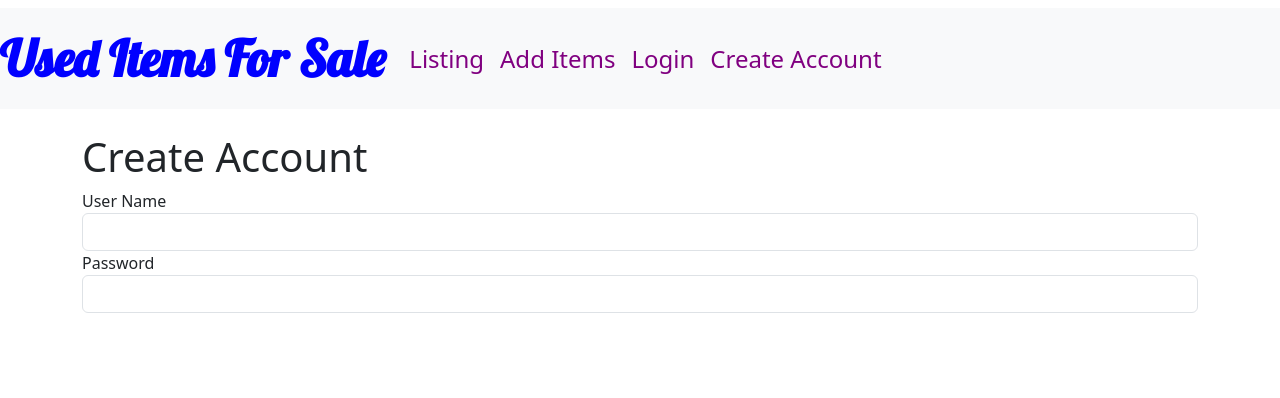
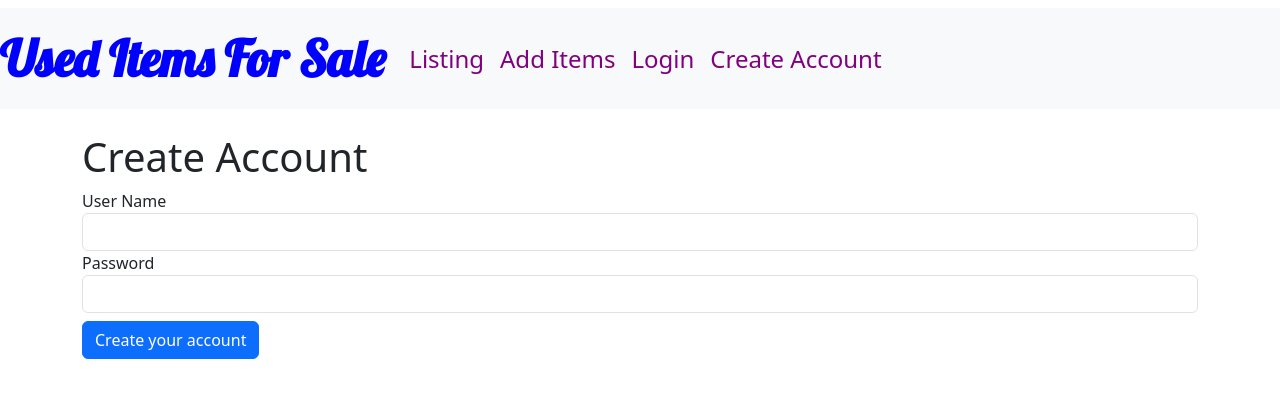
Before and after one commit to nnpk1007/flatiron-market-place-react-app, a React (Create React App) app: page /sign-up in a window 1280 px wide. Shown: the top 398 px of the page. Built offline with nearby package versions, Linux system fonts and the light colour scheme.

Commit message:
install uuid and add handleSubmit function in Signup.js

```diff
--- a/package.json
+++ b/package.json
@@ -12,6 +12,7 @@
     "react-router": "^6.14.1",
     "react-router-dom": "^6.14.1",
     "react-scripts": "5.0.1",
+    "uuid": "^9.0.0",
     "web-vitals": "^2.1.4"
   },
   "scripts": {
--- a/src/App.js
+++ b/src/App.js
@@ -130,7 +130,17 @@ function App() {
           <Route path="/" element={<Listing />} />
           <Route path="/listing" element={<Listing loggedIn={loggedIn} />} />
           <Route path="/add-item" element={requireAuth(AddItem)} />
-          <Route path="/sign-up" element={<Signup username={username} setUsername={setUsername} setPassword={setPassword} password={password}/>} />
+          <Route
+            path="/sign-up"
+            element={
+              <Signup
+                username={username}
+                setUsername={setUsername}
+                password={password}
+                setPassword={setPassword}
+              />
+            }
+          />
           <Route
             path="/login"
             element={
--- a/src/component/Signup.js
+++ b/src/component/Signup.js
@@ -1,28 +1,59 @@
-import React from "react";
+import React, { useState } from "react";
+import {v4 as uuidv4} from "uuid"
 
-function Signup({ username, password, setUsername, setPassword }) {
+function Signup() {
+    const [usernameInput, setUsernameInput] = useState("");
+  const [passwordInput, setPasswordInput] = useState("");
+    const handleSubmit = (e) => {
+    e.preventDefault();
+
+    const newUser = {
+      username: usernameInput,
+      password:passwordInput,
+      id: uuidv4()
+    };
+
+    fetch("http://localhost:3000/users", {
+      method: "POST",
+      headers: {
+        "Content-Type": "application/json",
+      },
+      body: JSON.stringify(newUser),
+    })
+      .then((r) => r.json())
+      .then((data) => {
+        // reset the form field
+        setUsernameInput("");
+        setPasswordInput("");
+      })
+      .catch((error) => console.log(error));
+  };
+
   return (
     <div>
       <h1>Create Account</h1>
-      <form>
+      <form onSubmit={handleSubmit}>
         <div className="form-group">
           <label>User Name</label>
           <input
             type="text"
             className="form-control"
-                value={username}
+            value={usernameInput}
             required
-                onChange={(e) => setUsername(e.target.value)}
+            onChange={(e) => setUsernameInput(e.target.value)}
           />
           <label>Password</label>
           <input
-                type="text"
+            type="password"
             className="form-control"
-                value={password}
+            value={passwordInput}
             required
-                onChange={(e) => setPassword(e.target.value)}
+            onChange={(e) => setPasswordInput(e.target.value)}
           />
         </div>
+        <button type="submit" className="btn btn-primary mt-2">
+          Create your account
+        </button>
       </form>
     </div>
   );
```
Also changed, not shown: 1 other file (tests, documents, lock files or other folders). Lines whose indentation alone changed are shown as unchanged.
